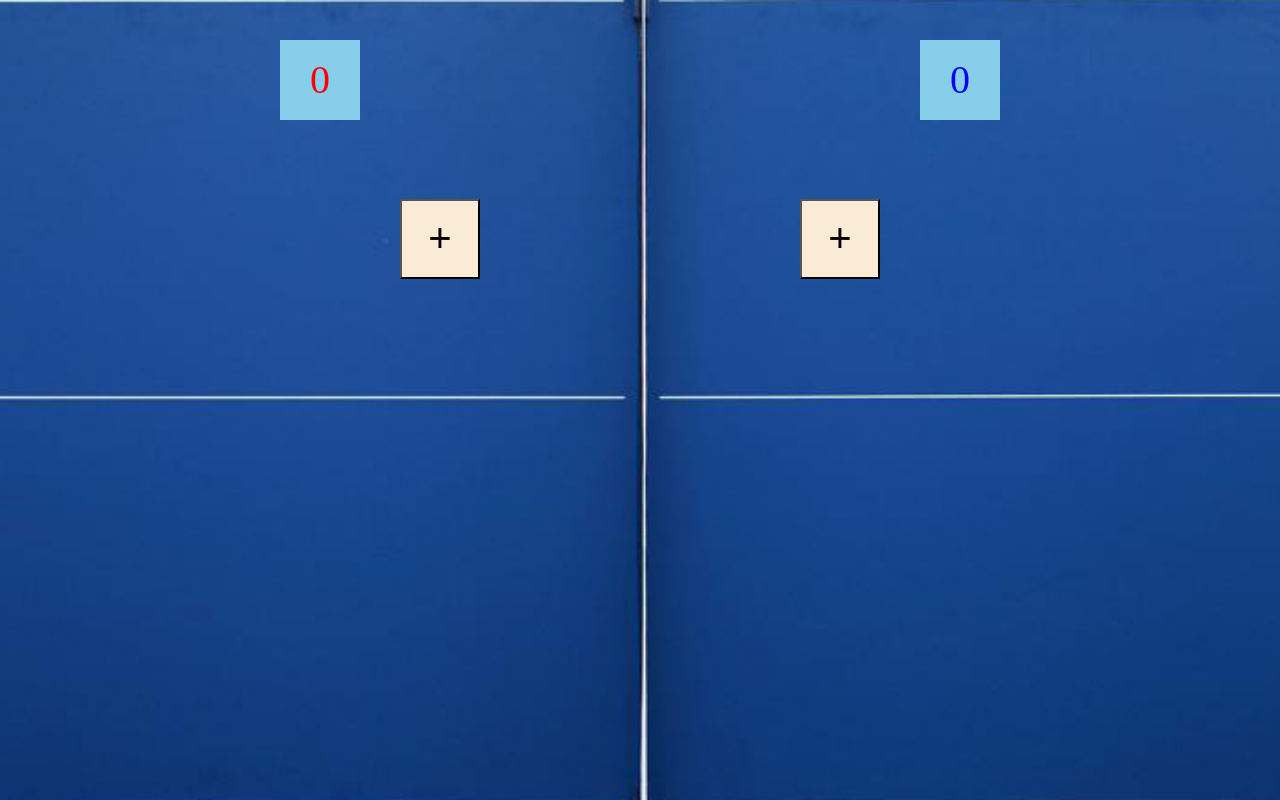
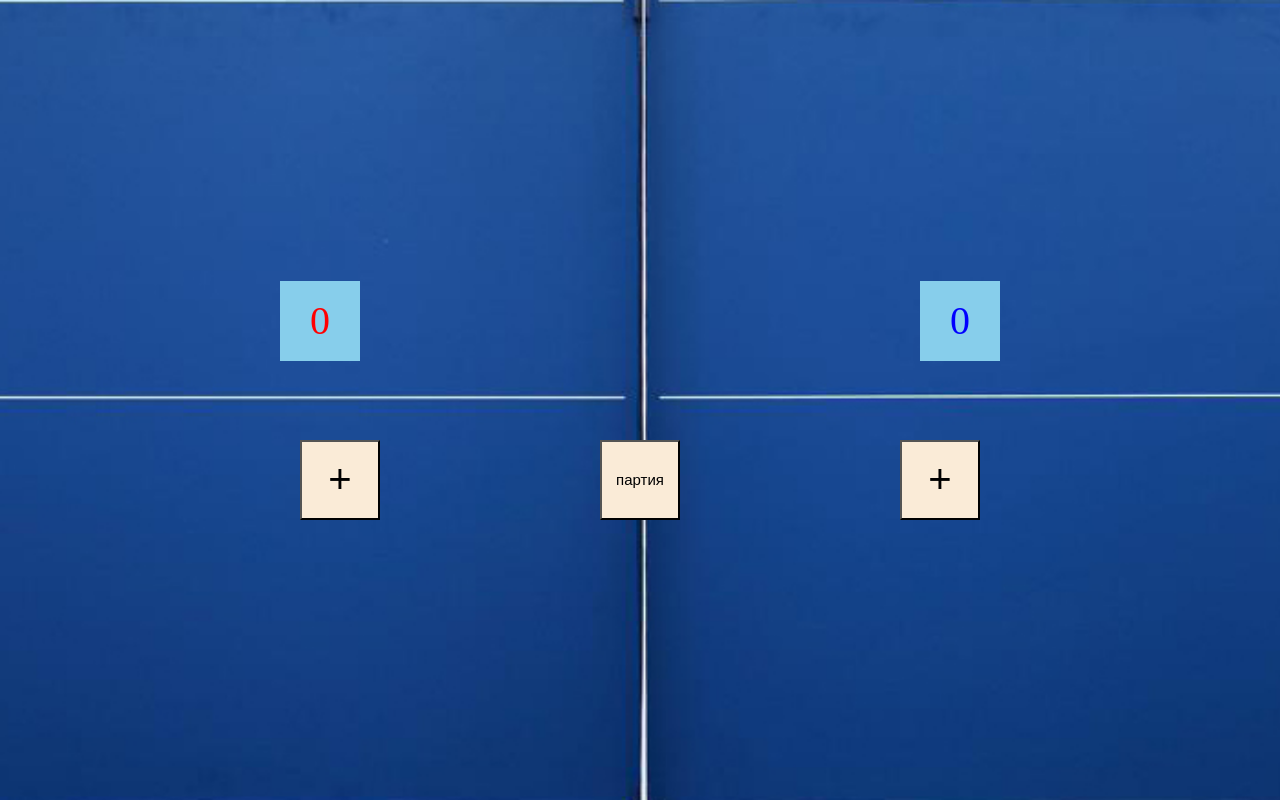
Before and after one commit to ArtemChepeliuk/tenis_score, a plain HTML site: page index.html in a window 1280 px wide. Drawn offline with Linux system fonts and the light colour scheme.

Commit message:
first commit

```diff
--- a/index.html
+++ b/index.html
@@ -27,9 +27,9 @@
       <div class="section left plus" id="leftPlus">
         <button id="lbutton" onclick="lcounter()">+</button>
       </div>
-      <!-- <div class="section reset" id="rightPlus">
+      <div class="section reset" id="rightPlus">
           <button id="reset" onclick="reset()">партия</button>
-        </div> -->
+        </div>
 
       <div class="section right plus" id="rightPlus">
         <button id="rbutton" onclick="rcounter()">+</button>
--- a/main.css
+++ b/main.css
@@ -21,6 +21,9 @@ img {
   max-height: 100%;
   background-position: center;
   margin: 0 auto;
+  display: flex;
+  flex-direction: column;
+  justify-content: center;
 }
 
 .top,
--- a/main.js
+++ b/main.js
@@ -1,15 +1,18 @@
-var leftScore=0;
-var rightScore=0;
-function lcounter(){
-    document.getElementById('lscore').innerHTML = ++leftScore;
+var leftScore = 0;
+var rightScore = 0;
+function lcounter() {
+
+  document.getElementById('lscore').innerHTML = ++leftScore;
 }
-function rcounter(){
+
+function rcounter() {
+
   document.getElementById('rscore').innerHTML = ++rightScore;
 }
 
-// function reset() {
-//  let left=0;
-//  let right=0;
-//  document.getElementById('rscore').innerHTML = left;
-//  document.getElementById('lscore').innerHTML = right;
-// }
+function reset() {
+  leftScore = 0;
+  rightScore = 0;
+  document.getElementById('rscore').innerHTML = leftScore;
+  document.getElementById('lscore').innerHTML = rightScore;
+}
```
